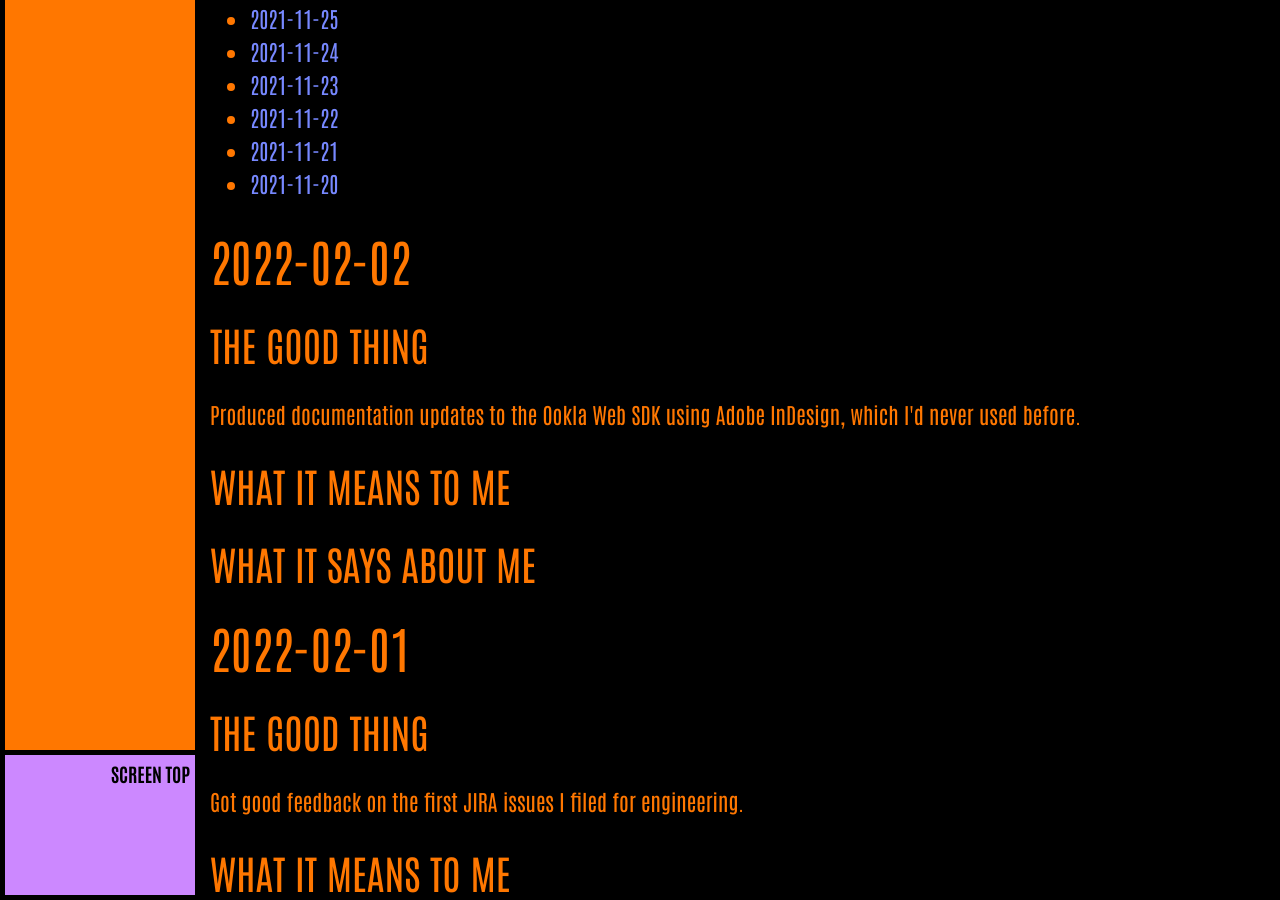
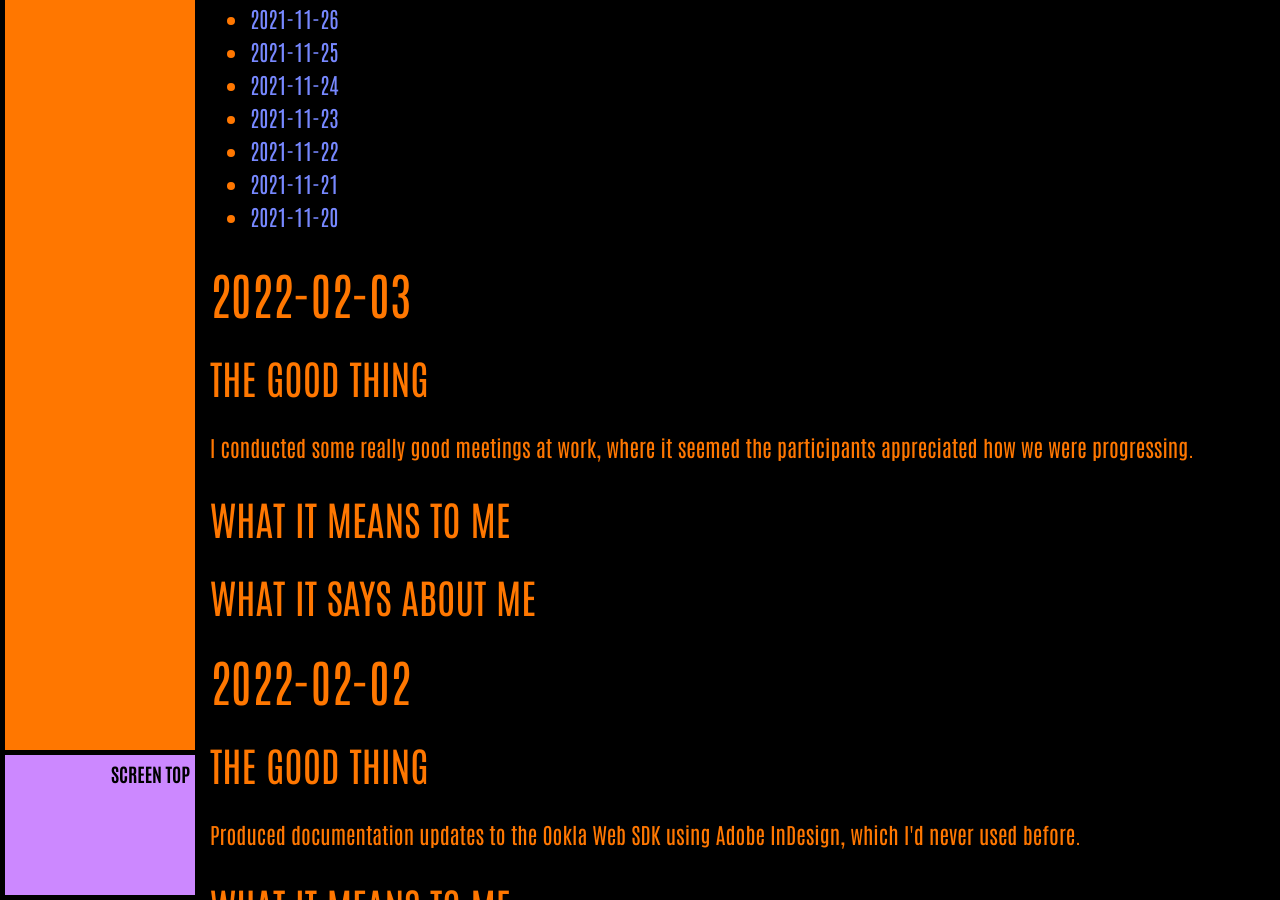
Before and after one commit to ArthurZey/arthurzey.github.io, a Jekyll site: the page built from _pages/one-good-thing.md, in a window 1280 px wide and 900 px high, scrolled down 2167 px. Built offline with Jekyll 4.4.1, drawn with Linux system fonts in a browser that asks for light colours; some of the changed text lies outside the part shown.

Commit message:
added stub for 2022-02-03

```diff
--- a/_pages/one-good-thing.md
+++ b/_pages/one-good-thing.md
@@ -2,7 +2,7 @@
 title: One Good Thing
 description: "Accomplishments, happenings, etc, this is probably a good way to cultivate gratitude and a value orientation."
 date: "2021-12-05"
-last_modified_at: "2022-02-03T06:02:32+00:00"
+last_modified_at: "2022-02-04T06:16:03+00:00"
 tags:
   - happenings
   - draft
@@ -12,6 +12,15 @@
 * TOC
 {:toc}
 {::options toc_levels="2" /}
+
+## 2022-02-03
+### The Good Thing
+I conducted some really good meetings at work, where it seemed the participants appreciated how we were progressing.
+### What It Means to Me
+
+### What It Says about Me
+
+
 
 ## 2022-02-02
 ### The Good Thing
```
